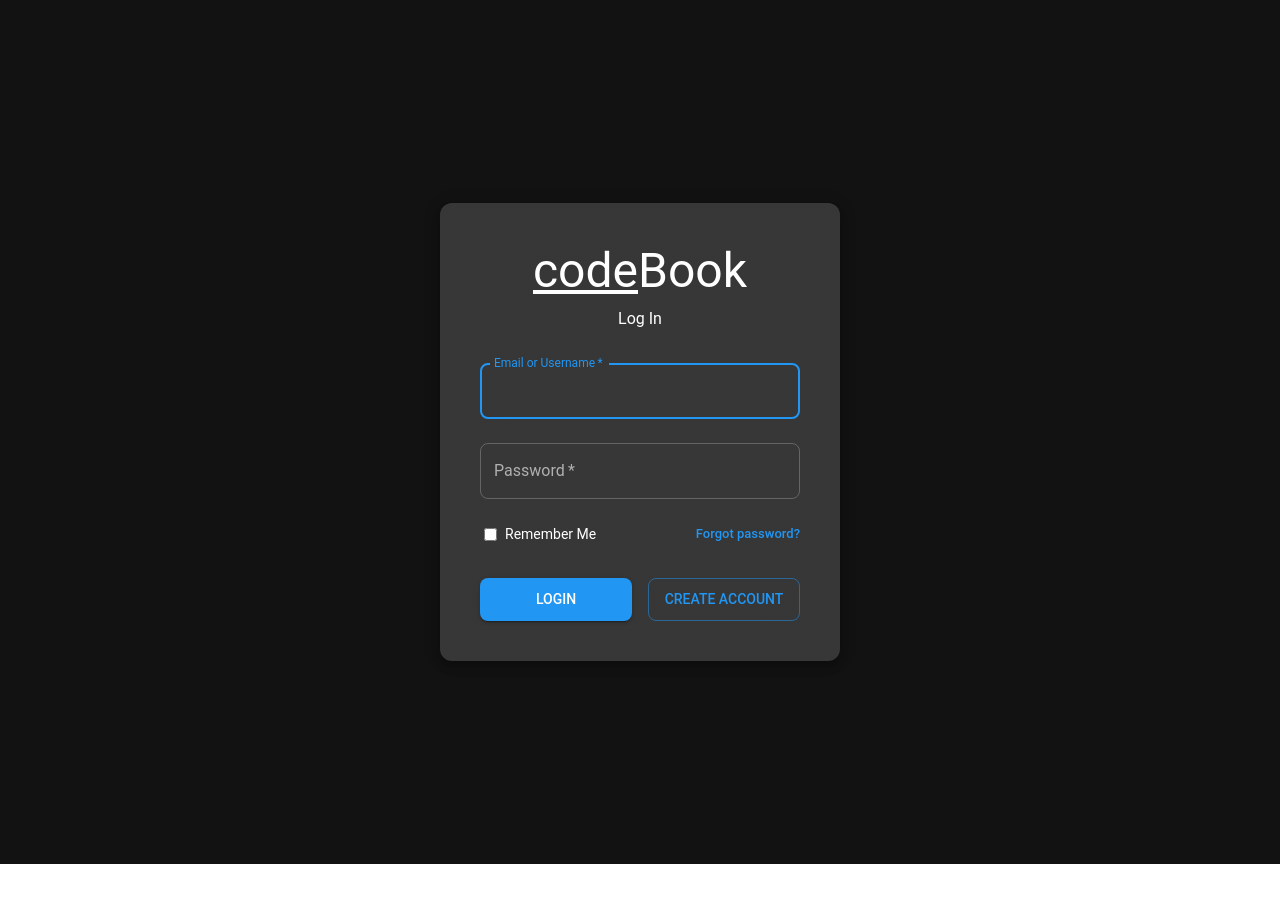
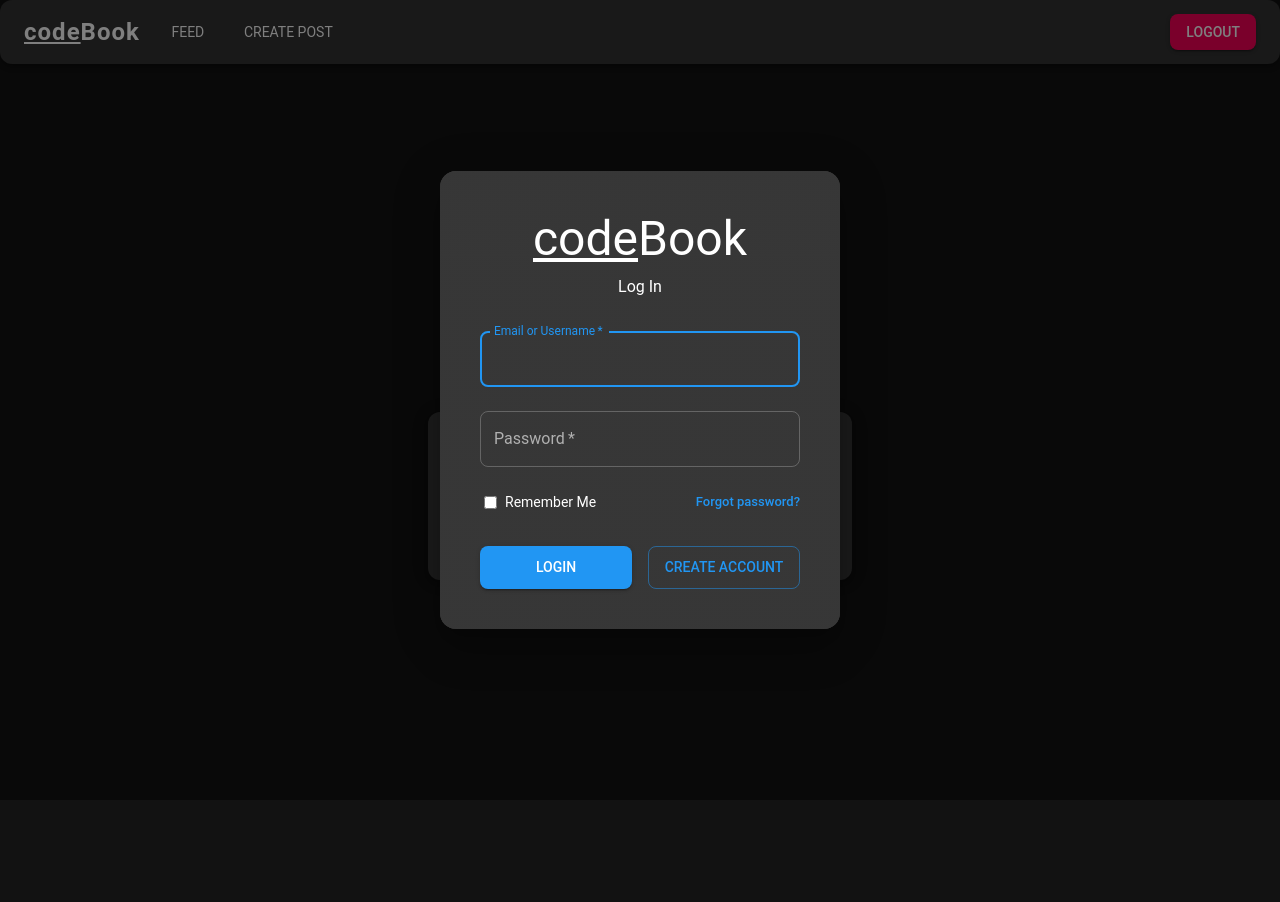
Before and after one commit to ChamodSilva/Code-Book, a React (Vite) app in the folder frontend/: page /login in a window 1280 px wide. Shown: the top 902 px of the page. Before the commit the page ends 864 px from the top, so only its background shows below. Built offline with nearby package versions, Linux system fonts and the light colour scheme.

Commit message:
Functional nav bar, that is dynamic, made login a popup

```diff
--- a/frontend/src/App.jsx
+++ b/frontend/src/App.jsx
@@ -1,21 +1,46 @@
 import './App.css';
-import { BrowserRouter as Router, Routes, Route } from 'react-router-dom';
+import { BrowserRouter as Router, Routes, Route, useLocation, useNavigate } from 'react-router-dom';
 import Login from './components/Login.jsx';
 import CreateAccount from './components/CreateAccount.jsx';
 import CreatePost from './components/CreatePost.jsx';
-import FeedView from './views/FeedView.jsx'; // Add this import
+import FeedView from './views/FeedView.jsx';
+import NavBar from './components/NavBar.jsx';
+import { Dialog, Box } from '@mui/material';
+
+function ModalRoutes() {
+  const location = useLocation();
+  const navigate = useNavigate();
+  const isLogin = location.pathname === '/login';
+
+  return (
+    <>
+      <NavBar />
+      <Box sx={{ pt: 8 }}>
+        <Routes>
+          <Route path="/create-account" element={<CreateAccount />} />
+          <Route path="/create-post" element={<CreatePost />} />
+          <Route path="/feed" element={<FeedView />} />
+          <Route path="*" element={<FeedView />} />
+        </Routes>
+        <Dialog
+          open={isLogin}
+          onClose={() => navigate('/feed')}
+          PaperProps={{
+            sx: { borderRadius: 4, minWidth: 400, maxWidth: 420 }
+          }}
+          hideBackdrop={false}
+        >
+          <Login />
+        </Dialog>
+      </Box>
+    </>
+  );
+}
 
 function App() {
-
   return (
     <Router>
-      <Routes>
-        <Route path="/login" element={<Login />} />
-        <Route path="/create-account" element={<CreateAccount />} />
-        <Route path="/create-post" element={<CreatePost />} />
-        <Route path="/feed" element={<FeedView />} />
-        <Route path="*" element={<Login />} />
-      </Routes>
+      <ModalRoutes />
     </Router>
   );
 }
--- a/frontend/src/components/Login.jsx
+++ b/frontend/src/components/Login.jsx
@@ -46,16 +46,7 @@ const Login = () => {
   };
 
   return (
-    // Main container to center the form and apply background
-    <Box
-      sx={{
-        display: 'flex',
-        justifyContent: 'center',
-        alignItems: 'center',
-        minHeight: '100vh',
-      }}
-    >
-      {/* Login Card Paper Component */}
+    <Box>
       <Paper
         elevation={6}
         sx={{
@@ -64,7 +55,6 @@ const Login = () => {
           flexDirection: 'column',
           alignItems: 'center',
           width: '100%',
-          height: '100%',
           maxWidth: 400,
           margin: 'auto',
         }}
--- /dev/null
+++ b/frontend/src/components/NavBar.jsx
@@ -0,0 +1,53 @@
+import { AppBar, Toolbar, Typography, Button, Box } from '@mui/material';
+import { useNavigate, useLocation } from 'react-router-dom';
+
+const NavBar = () => {
+  const navigate = useNavigate();
+  const location = useLocation();
+
+  const handleLogout = () => {
+    localStorage.removeItem('token');
+    navigate('/login');
+  };
+
+  return (
+    <AppBar position="fixed" color="primary" elevation={4}>
+      <Toolbar sx={{ justifyContent: 'space-between' }}>
+        <Box sx={{ display: 'flex', alignItems: 'center', gap: 2 }}>
+          <Typography
+            variant="h5"
+            sx={{ fontWeight: 700, cursor: 'pointer', letterSpacing: 1 }}
+            onClick={() => navigate('/feed')}
+          >
+            <span style={{ textDecoration: 'underline' }}>code</span>Book
+          </Typography>
+          <Button
+            color="inherit"
+            onClick={() => navigate('/feed')}
+            sx={{
+              fontWeight: location.pathname === '/feed' ? 700 : 400,
+              borderBottom: location.pathname === '/feed' ? '2px solid #fff' : 'none',
+            }}
+          >
+            Feed
+          </Button>
+          <Button
+            color="inherit"
+            onClick={() => navigate('/create-post')}
+            sx={{
+              fontWeight: location.pathname === '/create-post' ? 700 : 400,
+              borderBottom: location.pathname === '/create-post' ? '2px solid #fff' : 'none',
+            }}
+          >
+            Create Post
+          </Button>
+        </Box>
+        <Button color="secondary" variant="contained" onClick={handleLogout}>
+          Logout
+        </Button>
+      </Toolbar>
+    </AppBar>
+  );
+};
+
+export default NavBar;
```
